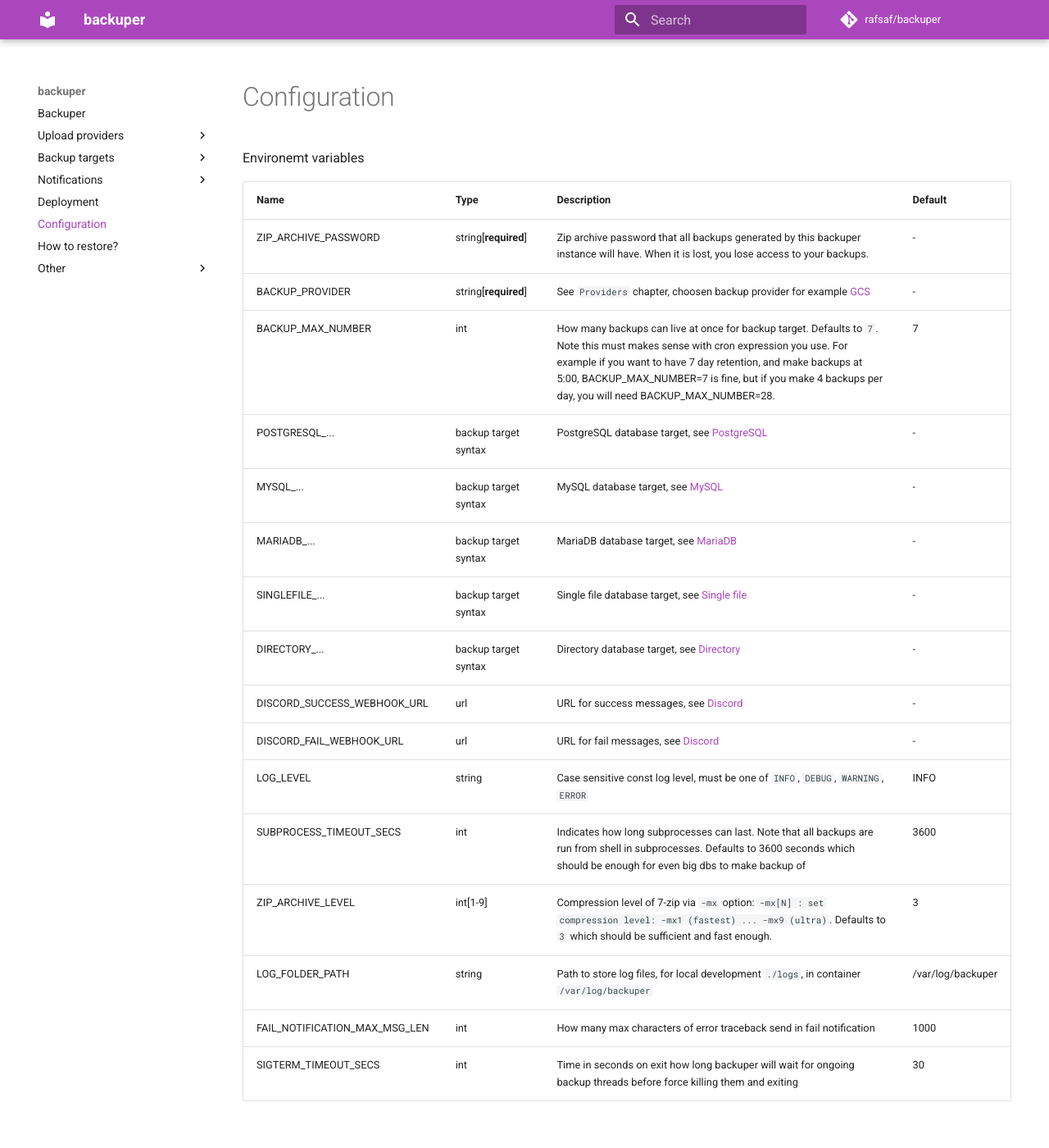
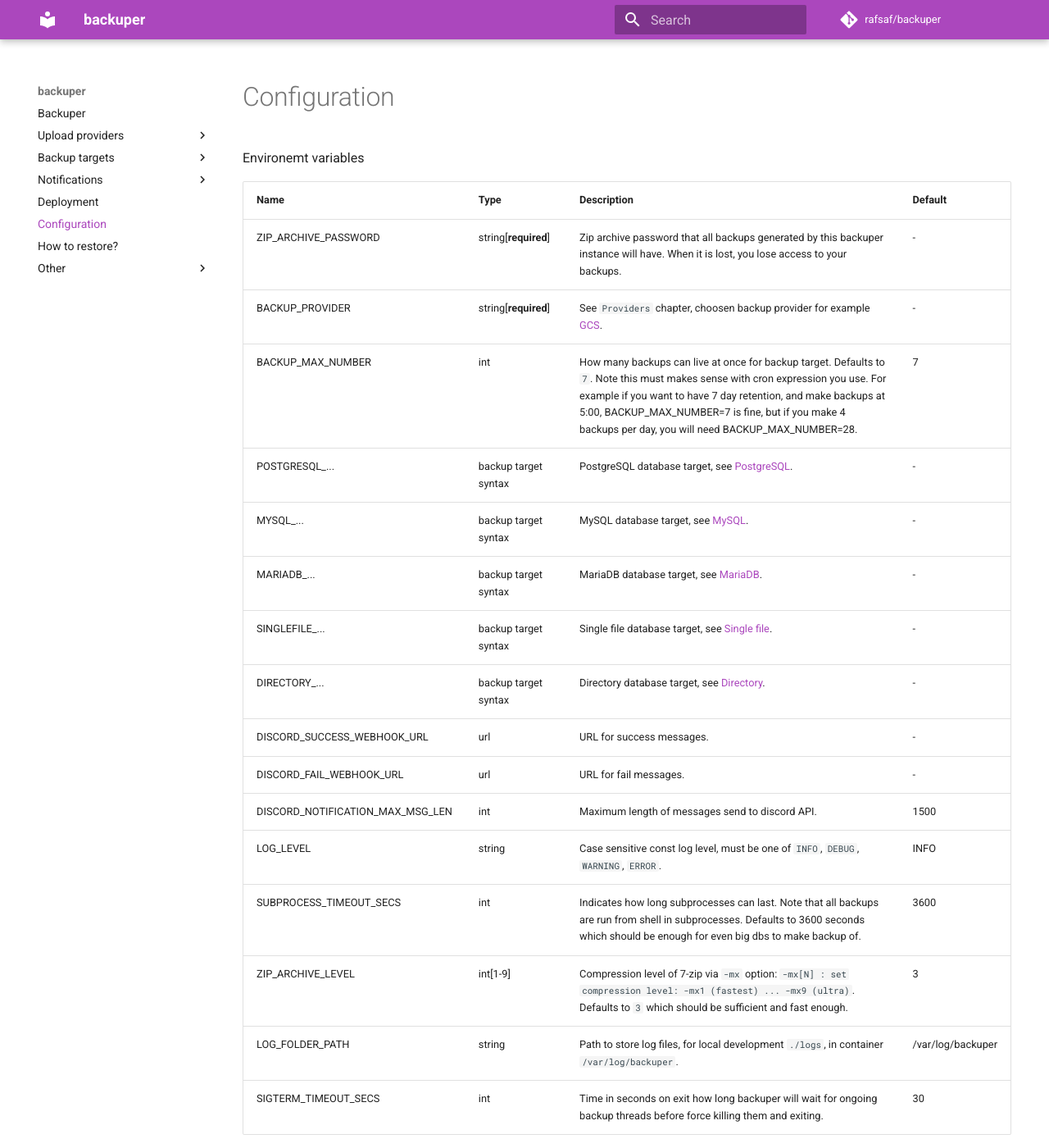
Before and after one commit to rafsaf/ogion, an MkDocs documentation site: the page built from docs/configuration.md, in a window 1280 px wide and 1400 px high. Shown: the whole window at 82% size. Built offline with MkDocs 1.6.1 and Material for MkDocs 9.7.7, drawn with Linux system fonts in a browser that asks for light colours; comment, search, counter and statistics services are not loaded.

Commit message:
fix tests, add notifications docs

```diff
--- a/docs/configuration.md
+++ b/docs/configuration.md
@@ -7,24 +7,24 @@ hide:
 
 Environemt variables
 
-| Name                          | Type                 | Description                                                                                                                                                                                                                                                                                                   | Default           |
-| :---------------------------- | :------------------- | :------------------------------------------------------------------------------------------------------------------------------------------------------------------------------------------------------------------------------------------------------------------------------------------------------------ | :---------------- |
-| ZIP_ARCHIVE_PASSWORD          | string[**required**] | Zip archive password that all backups generated by this backuper instance will have. When it is lost, you lose access to your backups.                                                                                                                                                                        | -                 |
-| BACKUP_PROVIDER               | string[**required**] | See `Providers` chapter, choosen backup provider for example [GCS](/providers/google_cloud_storage)                                                                                                                                                                                                           | -                 |
-| BACKUP_MAX_NUMBER             | int                  | How many backups can live at once for backup target. Defaults to `7`. Note this must makes sense with cron expression you use. For example if you want to have 7 day retention, and make backups at 5:00, BACKUP_MAX_NUMBER=7 is fine, but if you make 4 backups per day, you will need BACKUP_MAX_NUMBER=28. | 7                 |
-| POSTGRESQL\_...               | backup target syntax | PostgreSQL database target, see [PostgreSQL](/backup_targets/postgresql/)                                                                                                                                                                                                                                     | -                 |
-| MYSQL\_...                    | backup target syntax | MySQL database target, see [MySQL](/backup_targets/mysql)                                                                                                                                                                                                                                                     | -                 |
-| MARIADB\_...                  | backup target syntax | MariaDB database target, see [MariaDB](/backup_targets/mariadb)                                                                                                                                                                                                                                               | -                 |
-| SINGLEFILE\_...               | backup target syntax | Single file database target, see [Single file](/backup_targets/file)                                                                                                                                                                                                                                          | -                 |
-| DIRECTORY\_...                | backup target syntax | Directory database target, see [Directory](/backup_targets/directory)                                                                                                                                                                                                                                         | -                 |
-| DISCORD_SUCCESS_WEBHOOK_URL   | url                  | URL for success messages, see [Discord](/notifications/discord)                                                                                                                                                                                                                                               | -                 |
-| DISCORD_FAIL_WEBHOOK_URL      | url                  | URL for fail messages, see [Discord](/notifications/discord)                                                                                                                                                                                                                                                  | -                 |
-| LOG_LEVEL                     | string               | Case sensitive const log level, must be one of `INFO`, `DEBUG`, `WARNING`, `ERROR`                                                                                                                                                                                                                            | INFO              |
-| SUBPROCESS_TIMEOUT_SECS       | int                  | Indicates how long subprocesses can last. Note that all backups are run from shell in subprocesses. Defaults to 3600 seconds which should be enough for even big dbs to make backup of                                                                                                                        | 3600              |
-| ZIP_ARCHIVE_LEVEL             | int[1-9]             | Compression level of 7-zip via `-mx` option: `-mx[N] : set compression level: -mx1 (fastest) ... -mx9 (ultra)`. Defaults to `3` which should be sufficient and fast enough.                                                                                                                                   | 3                 |
-| LOG_FOLDER_PATH               | string               | Path to store log files, for local development `./logs`, in container `/var/log/backuper`                                                                                                                                                                                                                     | /var/log/backuper |
-| FAIL_NOTIFICATION_MAX_MSG_LEN | int                  | How many max characters of error traceback send in fail notification                                                                                                                                                                                                                                          | 1000              |
-| SIGTERM_TIMEOUT_SECS          | int                  | Time in seconds on exit how long backuper will wait for ongoing backup threads before force killing them and exiting                                                                                                                                                                                          | 30                |
+| Name                             | Type                 | Description                                                                                                                                                                                                                                                                                                   | Default           |
+| :------------------------------- | :------------------- | :------------------------------------------------------------------------------------------------------------------------------------------------------------------------------------------------------------------------------------------------------------------------------------------------------------ | :---------------- |
+| ZIP_ARCHIVE_PASSWORD             | string[**required**] | Zip archive password that all backups generated by this backuper instance will have. When it is lost, you lose access to your backups.                                                                                                                                                                        | -                 |
+| BACKUP_PROVIDER                  | string[**required**] | See `Providers` chapter, choosen backup provider for example [GCS](/providers/google_cloud_storage).                                                                                                                                                                                                          | -                 |
+| BACKUP_MAX_NUMBER                | int                  | How many backups can live at once for backup target. Defaults to `7`. Note this must makes sense with cron expression you use. For example if you want to have 7 day retention, and make backups at 5:00, BACKUP_MAX_NUMBER=7 is fine, but if you make 4 backups per day, you will need BACKUP_MAX_NUMBER=28. | 7                 |
+| POSTGRESQL\_...                  | backup target syntax | PostgreSQL database target, see [PostgreSQL](/backup_targets/postgresql/).                                                                                                                                                                                                                                    | -                 |
+| MYSQL\_...                       | backup target syntax | MySQL database target, see [MySQL](/backup_targets/mysql).                                                                                                                                                                                                                                                    | -                 |
+| MARIADB\_...                     | backup target syntax | MariaDB database target, see [MariaDB](/backup_targets/mariadb).                                                                                                                                                                                                                                              | -                 |
+| SINGLEFILE\_...                  | backup target syntax | Single file database target, see [Single file](/backup_targets/file).                                                                                                                                                                                                                                         | -                 |
+| DIRECTORY\_...                   | backup target syntax | Directory database target, see [Directory](/backup_targets/directory).                                                                                                                                                                                                                                        | -                 |
+| DISCORD_SUCCESS_WEBHOOK_URL      | url                  | URL for success messages.                                                                                                                                                                                                                                                                                     | -                 |
+| DISCORD_FAIL_WEBHOOK_URL         | url                  | URL for fail messages.                                                                                                                                                                                                                                                                                        | -                 |
+| DISCORD_NOTIFICATION_MAX_MSG_LEN | int                  | Maximum length of messages send to discord API.                                                                                                                                                                                                                                                               | 1500              |
+| LOG_LEVEL                        | string               | Case sensitive const log level, must be one of `INFO`, `DEBUG`, `WARNING`, `ERROR`.                                                                                                                                                                                                                           | INFO              |
+| SUBPROCESS_TIMEOUT_SECS          | int                  | Indicates how long subprocesses can last. Note that all backups are run from shell in subprocesses. Defaults to 3600 seconds which should be enough for even big dbs to make backup of.                                                                                                                       | 3600              |
+| ZIP_ARCHIVE_LEVEL                | int[1-9]             | Compression level of 7-zip via `-mx` option: `-mx[N] : set compression level: -mx1 (fastest) ... -mx9 (ultra)`. Defaults to `3` which should be sufficient and fast enough.                                                                                                                                   | 3                 |
+| LOG_FOLDER_PATH                  | string               | Path to store log files, for local development `./logs`, in container `/var/log/backuper`.                                                                                                                                                                                                                    | /var/log/backuper |
+| SIGTERM_TIMEOUT_SECS             | int                  | Time in seconds on exit how long backuper will wait for ongoing backup threads before force killing them and exiting.                                                                                                                                                                                         | 30                |
 
 <br>
 <br>
```
Also changed, not shown: docs/notifications/discord.md (+14 -11 lines), 5 other files.
